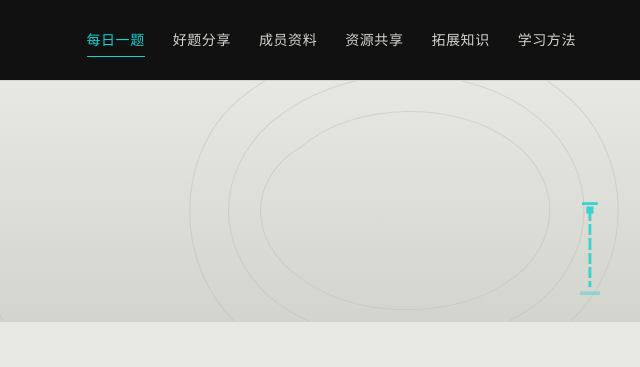
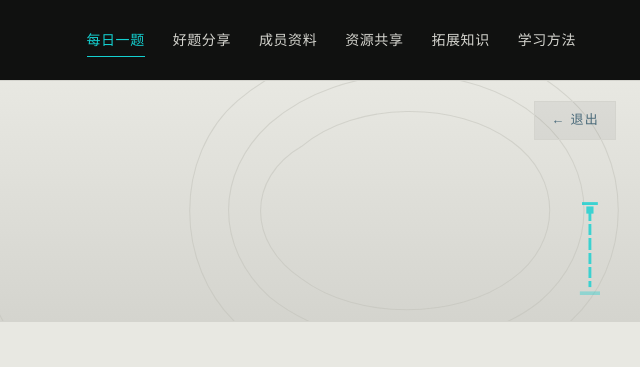
Before and after one commit to sanbaodaren/hongshan-site, a plain HTML site: page daily.html in a window 1280 px wide. Shown: the top 367 px of the page, 640-1280 px from the left. Drawn offline with Linux system fonts and the light colour scheme.

Commit message:
各板块页添加退出按钮，点击返回首页（桌面）
Co-Authored-By: Claude Fable 5 <noreply@anthropic.com>

```diff
--- a/css/style.css
+++ b/css/style.css
@@ -238,6 +238,14 @@ button { font-family: inherit; cursor: pointer; }
   padding: 68px 0 60px;
 }
 .page-hero .container { position: relative; z-index: 2; }
+.btn-exit {
+  position: absolute; top: 20px; right: 24px; z-index: 3;
+  background: rgba(16,17,16,.05); border: 1px solid var(--concrete);
+  color: var(--steel); font-size: 13px; letter-spacing: .1em;
+  padding: 8px 16px; display: inline-flex; align-items: center; gap: 6px;
+  transition: background .2s ease, color .2s ease, border-color .2s ease;
+}
+.btn-exit:hover { background: var(--ink); color: var(--soft); border-color: var(--ink); }
 .page-tag { font-family: var(--mono); font-size: 12px; letter-spacing: .28em; color: var(--qing); }
 .page-title { font-size: 32px; font-weight: 700; letter-spacing: .06em; margin-top: 10px; }
 .page-sub { font-size: 15px; color: var(--steel); margin-top: 8px; letter-spacing: .1em; }
@@ -616,6 +624,7 @@ button { font-family: inherit; cursor: pointer; }
   .tianshi { right: 18px; bottom: 14px; transform: scale(.6); transform-origin: bottom right; }
   .page-hero { padding: 48px 0 42px; }
   .page-title { font-size: 26px; }
+  .btn-exit { top: 14px; right: 14px; padding: 6px 12px; font-size: 12px; }
   .q-head { flex-direction: column; align-items: flex-start; gap: 6px; }
   .q-body { padding: 18px; font-size: 15px; }
   .q-actions { flex-wrap: wrap; }
--- a/js/main.js
+++ b/js/main.js
@@ -77,6 +77,18 @@
     // 装饰：等高线 + 水纹
     document.querySelectorAll('[data-contour]').forEach(function (el) { el.innerHTML = CONTOUR_SVG; });
     document.querySelectorAll('[data-water]').forEach(function (el) { el.innerHTML = WATER_SVG; });
+
+    // 各板块页：退出按钮（返回首页/桌面）
+    var hero = document.querySelector('.page-hero');
+    if (hero) {
+      var exitBtn = document.createElement('a');
+      exitBtn.className = 'btn btn-exit';
+      exitBtn.href = 'index.html';
+      exitBtn.textContent = '← 退出';
+      exitBtn.title = '返回首页';
+      exitBtn.setAttribute('aria-label', '返回首页');
+      hero.appendChild(exitBtn);
+    }
 
     // 汉堡菜单
     var toggle = document.getElementById('navToggle');
```
